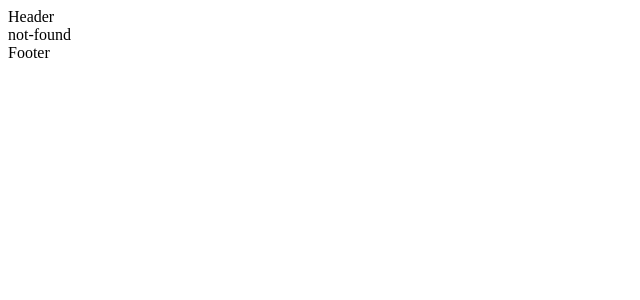
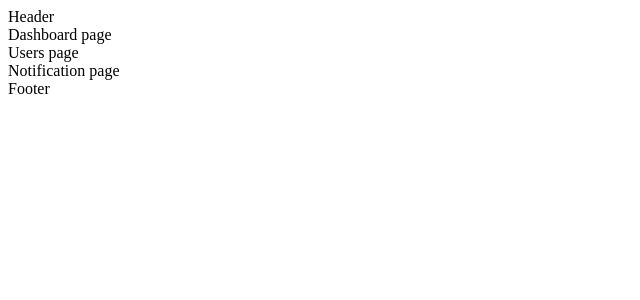
Before and after one commit to apurvgupta-ops/Nextjs_14, a Next.js app: page /complex-dashboard in a window 1280 px wide. Before the commit this address had no page. Shown: the top 300 px of the page, without its empty margins (0-640 px from the left). Built offline with nearby package versions, Linux system fonts and the light colour scheme.

Commit message:
** Parallel routing (slots)

```diff
--- /dev/null
+++ b/app/complex-dashboard/@notification/page.tsx
@@ -0,0 +1,7 @@
+import React from "react";
+
+const Notification = () => {
+  return <div>Notification page</div>;
+};
+
+export default Notification;
--- /dev/null
+++ b/app/complex-dashboard/@users/page.tsx
@@ -0,0 +1,7 @@
+import React from "react";
+
+const Users = () => {
+  return <div>Users page</div>;
+};
+
+export default Users;
--- /dev/null
+++ b/app/complex-dashboard/layout.tsx
@@ -0,0 +1,24 @@
+export const metadata = {
+  title: "Next.js",
+  description: "Generated by Next.js",
+};
+
+export default function RootLayout({
+  children,
+  users,
+  notification,
+}: {
+  children: React.ReactNode;
+  users: React.ReactNode;
+  notification: React.ReactNode;
+}) {
+  return (
+    <div>
+      <div>{children}</div>
+      <div>
+        <div>{users}</div>
+        <div>{notification}</div>
+      </div>
+    </div>
+  );
+}
--- /dev/null
+++ b/app/complex-dashboard/page.tsx
@@ -0,0 +1,7 @@
+import React from "react";
+
+const Dashboard = () => {
+  return <div>Dashboard page</div>;
+};
+
+export default Dashboard;
```
Also changed, not shown: app/blog/[blogId]/review/[reviewId]/error.tsx (+14 -2 lines).
